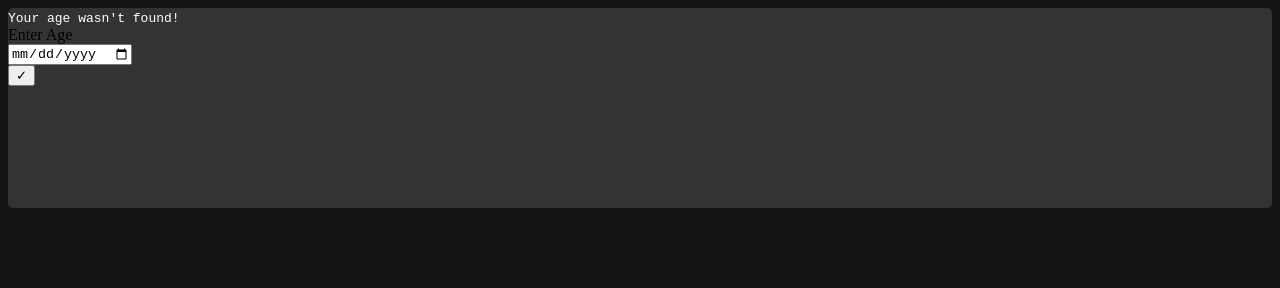
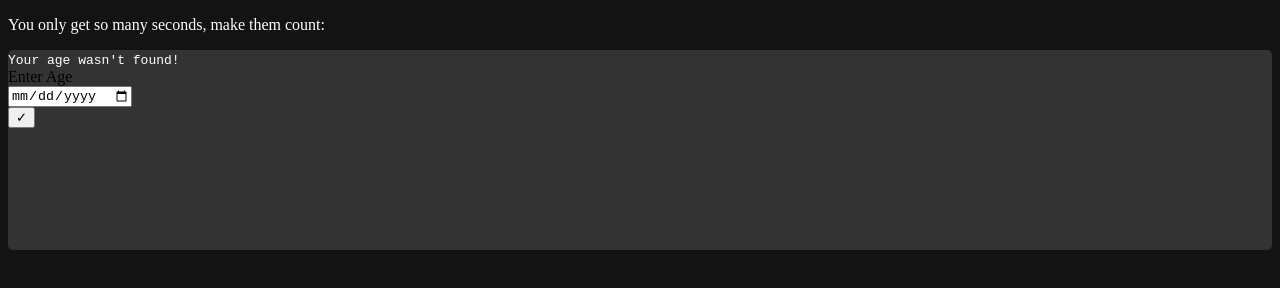
Before and after one commit to aghastmuffin/TimeLeft, a plain HTML site: page index.html in a window 1280 px wide. Drawn offline with Linux system fonts and the light colour scheme.

Commit message:
Update index.html

```diff
--- a/index.html
+++ b/index.html
@@ -10,6 +10,7 @@
 <body>
     <script src="main.js"></script>
     <div class="clock">
+        <p style="color: white;">You only get so many seconds, make them count: </p>
         <h1 class="specialtxt poppins-black mainclock" id="sec"></h1>
     </div>
 </body>
```
